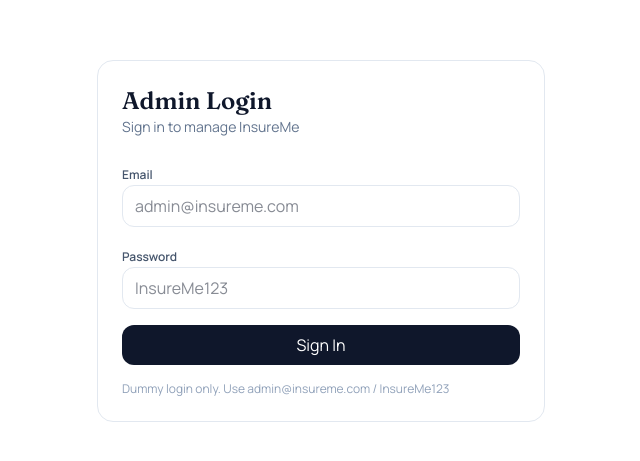
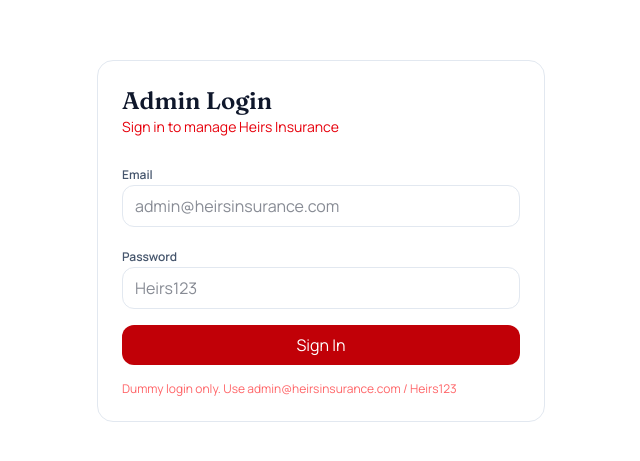
Before and after one commit to Abdullah-webd/insuremefrontend, a React (Vite) app: page /login in a window 1280 px wide. Shown: the part 159-620 px from the top of the page, without its empty margins (319-959 px from the left). Built offline with nearby package versions, Linux system fonts and the light colour scheme.

Commit message:
third commit

```diff
--- a/index.html
+++ b/index.html
@@ -3,7 +3,7 @@
   <head>
     <meta charset="UTF-8" />
     <meta name="viewport" content="width=device-width, initial-scale=1.0" />
-    <title>InsureMe UI</title>
+    <title>Heirs Insurance UI</title>
   </head>
   <body>
     <div id="root"></div>
--- a/src/components/AdminLayout.jsx
+++ b/src/components/AdminLayout.jsx
@@ -66,14 +66,14 @@
   const navigate = useNavigate();
 
   return (
-    <div className="min-h-screen bg-[radial-gradient(circle_at_top_left,_rgba(213,225,255,0.45),_transparent_30%),linear-gradient(180deg,_#fbfdff_0%,_#f4f7fb_100%)] text-slate-900">
+    <div className="min-h-screen bg-[radial-gradient(circle_at_top_left,_rgba(255,235,238,0.35),_transparent_30%),linear-gradient(180deg,_#fff7f7_0%,_#fff_60%)] text-red-900">
       <div className="mx-auto flex min-h-screen w-full max-w-[1500px] gap-6 px-4 py-4 sm:px-6 lg:px-8">
         <aside className="sticky top-4 hidden h-[calc(100vh-2rem)] w-[280px] shrink-0 overflow-hidden rounded-[32px] border border-slate-200/80 bg-white/85 p-6 shadow-[0_24px_70px_rgba(15,23,42,0.08)] backdrop-blur xl:block">
           <div className="flex h-full flex-col">
-            <div className="rounded-[28px] border border-slate-200 bg-[linear-gradient(145deg,_#0f172a,_#1e293b)] p-5 text-white">
-              <p className="text-xs uppercase tracking-[0.35em] text-slate-300">InsureMe</p>
+            <div className="rounded-[28px] border border-red-200 bg-red-700 p-5 text-white">
+              <p className="text-xs uppercase tracking-[0.35em] text-red-100">Heirs Insurance</p>
               <h1 className="mt-3 font-serif text-3xl leading-none">Admin Console</h1>
-              <p className="mt-3 text-sm text-slate-300">
+              <p className="mt-3 text-sm text-red-100">
                 Underwriting, approvals, and claim follow-up in one place.
               </p>
             </div>
@@ -86,8 +86,8 @@
                   className={({ isActive }) =>
                     `flex items-center gap-3 rounded-2xl px-4 py-3 text-sm transition ${
                       isActive
-                        ? "bg-slate-900 text-white shadow-[0_16px_30px_rgba(15,23,42,0.16)]"
-                        : "text-slate-600 hover:bg-slate-100 hover:text-slate-900"
+                        ? "bg-red-800 text-white shadow-[0_16px_30px_rgba(139,0,0,0.16)]"
+                          : "text-slate-600 hover:bg-red-50 hover:text-red-800"
                     }`
                   }
                 >
@@ -97,9 +97,9 @@
               ))}
             </nav>
 
-            <div className="mt-auto rounded-[28px] border border-slate-200 bg-slate-50 p-4">
-              <p className="text-xs uppercase tracking-[0.28em] text-slate-400">Admin Access</p>
-              <p className="mt-2 text-sm text-slate-600">
+            <div className="mt-auto rounded-[28px] border border-red-200 bg-white p-4">
+              <p className="text-xs uppercase tracking-[0.28em] text-red-400">Admin Access</p>
+              <p className="mt-2 text-sm text-red-600">
                 Signed in with the demo admin workspace.
               </p>
               <button
@@ -108,7 +108,7 @@
                   localStorage.removeItem("insureme_admin_auth");
                   navigate("/login");
                 }}
-                className="mt-4 w-full rounded-2xl border border-slate-200 bg-white px-4 py-3 text-sm font-medium text-slate-700 transition hover:border-slate-300 hover:text-slate-900"
+                className="mt-4 w-full rounded-2xl border border-red-200 bg-white px-4 py-3 text-sm font-medium text-red-800 transition hover:border-red-300 hover:text-red-900"
               >
                 Log Out
               </button>
@@ -120,7 +120,7 @@
           <div className="rounded-[28px] border border-slate-200/80 bg-white/90 p-4 shadow-[0_20px_60px_rgba(15,23,42,0.06)] backdrop-blur sm:p-6">
             <div className="mb-6 flex flex-wrap items-center justify-between gap-4 xl:hidden">
               <div>
-                <p className="text-xs uppercase tracking-[0.35em] text-slate-400">InsureMe</p>
+                <p className="text-xs uppercase tracking-[0.35em] text-red-400">Heirs Insurance</p>
                 <h1 className="mt-2 font-serif text-3xl leading-none">Admin Console</h1>
               </div>
               <button
@@ -129,7 +129,7 @@
                   localStorage.removeItem("insureme_admin_auth");
                   navigate("/login");
                 }}
-                className="rounded-2xl border border-slate-200 px-4 py-2 text-sm text-slate-700"
+                className="rounded-2xl border border-red-200 px-4 py-2 text-sm text-red-800"
               >
                 Log Out
               </button>
@@ -143,8 +143,8 @@
                   className={({ isActive }) =>
                     `inline-flex items-center gap-2 rounded-full border px-4 py-2 text-sm ${
                       isActive
-                        ? "border-slate-900 bg-slate-900 text-white"
-                        : "border-slate-200 bg-white text-slate-600"
+                        ? "border-red-800 bg-red-800 text-white"
+                          : "border-slate-200 bg-white text-slate-600"
                     }`
                   }
                 >
--- a/src/index.css
+++ b/src/index.css
@@ -13,7 +13,7 @@
 body {
   margin: 0;
   min-width: 320px;
-  background: #f4f7fb;
+  background: #ffffff;
   color: #0f172a;
   font-family: "Manrope", "Segoe UI", sans-serif;
 }
--- a/src/pages/AdminApplicationDetailPage.jsx
+++ b/src/pages/AdminApplicationDetailPage.jsx
@@ -463,13 +463,13 @@
                 onClick={() => {
                   setEmailForm({
                     subject: `Update on your ${submission.type || "insurance"} application`,
-                    text:
+                      text:
                       `Hello ${submission.data?.full_name || submission.userId},\n\n` +
-                      "We are reaching out with an update on your insurance application.\n\nRegards,\nInsureMe Admin",
+                      "We are reaching out with an update on your insurance application.\n\nRegards,\nHeirs Insurance Admin",
                   });
                   setShowEmailComposer(true);
                 }}
-                className="rounded-full border border-slate-200 bg-white px-4 py-2 text-sm font-medium text-slate-700"
+                className="rounded-full border border-red-200 bg-white px-4 py-2 text-sm font-medium text-red-800"
               >
                 Send Email
               </button>
@@ -484,7 +484,7 @@
                   submission.status === "approved" ||
                   submission.status === "paid"
                     ? "cursor-not-allowed border border-slate-200 bg-slate-100 text-slate-400"
-                    : "border border-slate-900 bg-slate-900 text-white"
+                    : "border border-red-800 bg-red-800 text-white"
                 }`}
               >
                 {submission.status === "approved" ||
--- a/src/pages/AdminClaimDetailPage.jsx
+++ b/src/pages/AdminClaimDetailPage.jsx
@@ -95,12 +95,12 @@
 
       const recipientEmail = claim?.data?.email || userProfile?.profile?.email || "";
       if (recipientEmail) {
-        await api.sendEmail({
+            await api.sendEmail({
           to: recipientEmail,
           subject: "Your insurance claim has been approved",
           text:
             `Hello ${resolvedName},\n\n` +
-            "Your claim has been approved by our admin team. We will contact you shortly with the next payout steps.\n\nRegards,\nInsureMe Admin"
+            "Your claim has been approved by our admin team. We will contact you shortly with the next payout steps.\n\nRegards,\nHeirs Insurance Admin"
         });
       }
 
--- a/src/pages/Login.jsx
+++ b/src/pages/Login.jsx
@@ -1,8 +1,8 @@
 import React, { useState } from "react";
 
 const DUMMY = {
-  email: "admin@insureme.com",
-  password: "InsureMe123"
+  email: "admin@heirsinsurance.com",
+  password: "Heirs123"
 };
 
 export default function LoginPage() {
@@ -17,7 +17,7 @@
       window.location.href = "/admin";
       return;
     }
-    setError("Invalid credentials. Use admin@insureme.com / InsureMe123");
+    setError("Invalid credentials. Use admin@heirsinsurance.com / Heirs123");
   };
 
   return (
@@ -25,7 +25,7 @@
       <div className="w-full max-w-md border border-slate-200 rounded-2xl shadow-card p-6 bg-white">
         <div className="mb-6">
           <h1 className="text-2xl font-semibold text-slate-900">Admin Login</h1>
-          <p className="text-sm text-slate-500">Sign in to manage InsureMe</p>
+          <p className="text-sm text-red-600">Sign in to manage Heirs Insurance</p>
         </div>
         <form onSubmit={handleSubmit} className="space-y-4">
           <div>
@@ -35,7 +35,7 @@
               value={email}
               onChange={(e) => setEmail(e.target.value)}
               className="w-full px-3 py-2 border border-slate-200 rounded-xl text-sm"
-              placeholder="admin@insureme.com"
+              placeholder="admin@heirsinsurance.com"
             />
           </div>
           <div>
@@ -45,19 +45,19 @@
               value={password}
               onChange={(e) => setPassword(e.target.value)}
               className="w-full px-3 py-2 border border-slate-200 rounded-xl text-sm"
-              placeholder="InsureMe123"
+              placeholder="Heirs123"
             />
           </div>
           {error && <p className="text-xs text-rose-600">{error}</p>}
           <button
             type="submit"
-            className="w-full py-2 rounded-xl bg-slate-900 text-white text-sm"
+            className="w-full py-2 rounded-xl bg-red-700 text-white text-sm"
           >
             Sign In
           </button>
         </form>
-        <p className="text-xs text-slate-400 mt-4">
-          Dummy login only. Use admin@insureme.com / InsureMe123
+        <p className="text-xs text-red-400 mt-4">
+          Dummy login only. Use admin@heirsinsurance.com / Heirs123
         </p>
       </div>
     </div>
```
Also changed, not shown: src/App.jsx (+16 -4 lines), src/pages/AdminRequestDetailPage.jsx (+27 -5 lines), src/pages/AdminRequestsPage.jsx (+10 -3 lines), src/pages/ChatPage.jsx (+33 -16 lines), src/utils/admin.js (+11 -13 lines).
